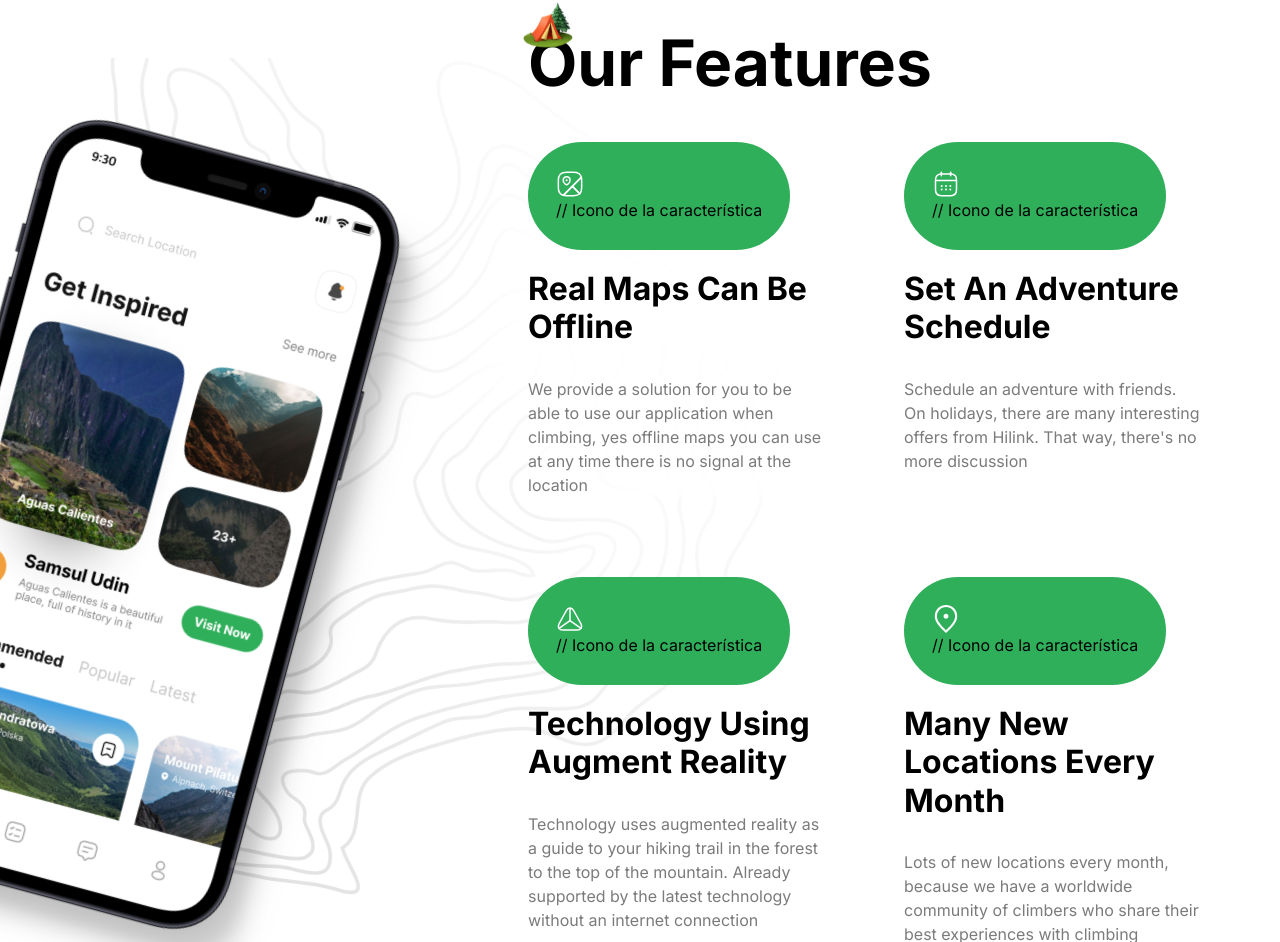
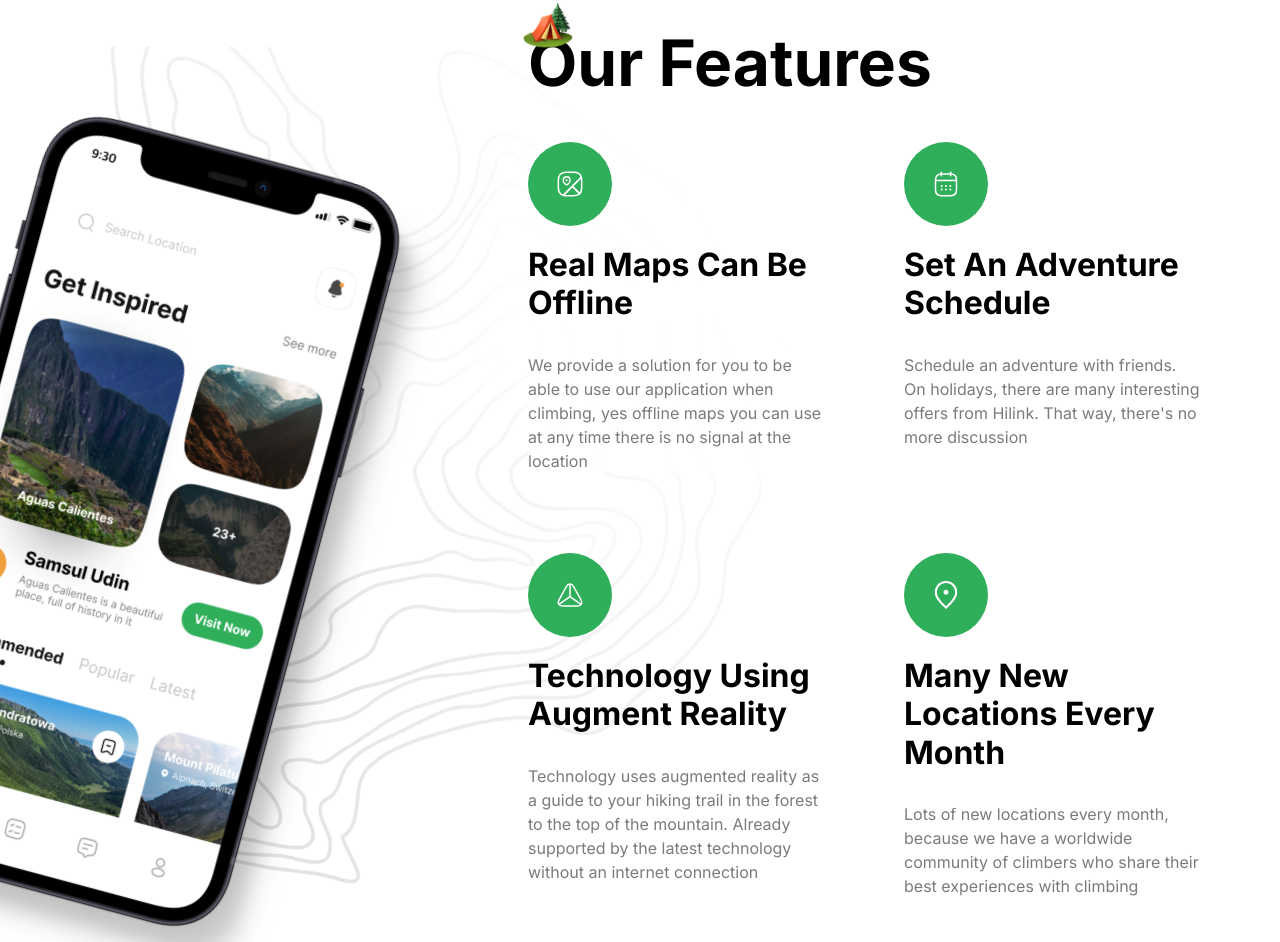
Before and after one commit to Fabianyzb/Travel-app, a Next.js app: page / in a window 1280 px wide. Shown: the part 2708-3650 px from the top of the page. Built offline with nearby package versions, Linux system fonts and the light colour scheme.

Commit message:
features

```diff
--- a/components/Features.tsx
+++ b/components/Features.tsx
@@ -68,8 +68,9 @@ const FeatureItem = ({ title, icon, description }: FeatureItem) => {
     <li className="flex w-full flex-1 flex-col items-start">
       {/* Contenedor para el icono de la característica */}
       <div className="rounded-full p-4 lg:p-7 bg-green-50">
-        <Image src={icon} alt="map" width={28} height={28} /> // Icono de la
-        característica
+        <Image src={icon} alt="map" width={28} height={28} />{" "}
+        {/* Icono de la
+        característica */}
       </div>
       {/* Título de la característica */}
       <h2 className="bold-20 lg:bold-32 mt-5 capitalize">{title}</h2>
```
